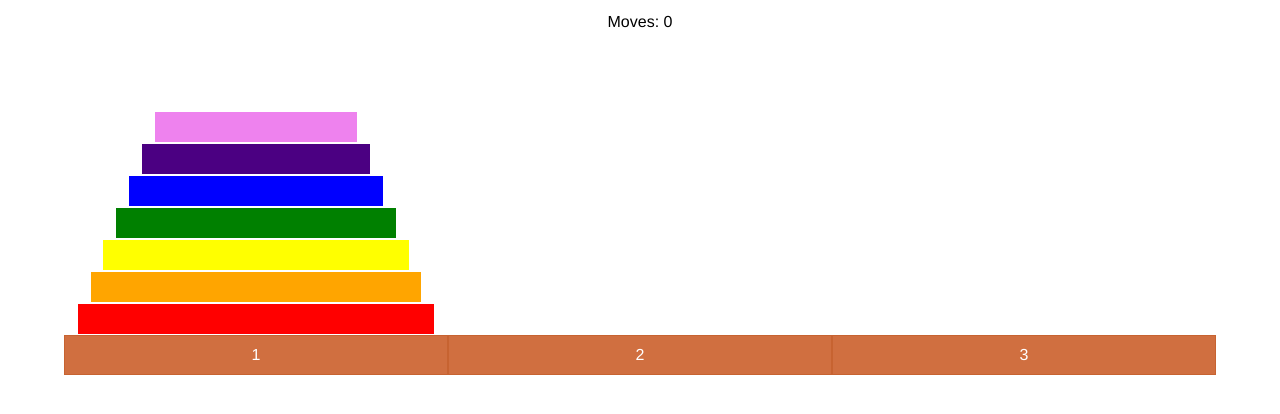
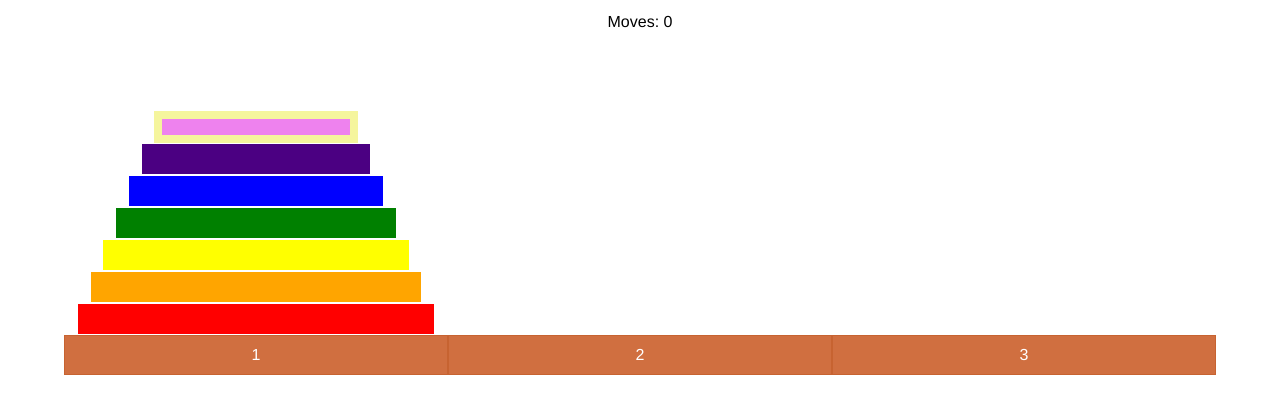
Before and after one commit to ThwCorbin/tower, a plain HTML site: page index.html in a window 1280 px wide. Both pictures are taken after a click on the element 255 px from the left and 183 px from the top of the page. Shown: the part 56-470 px from the top of the page. Drawn offline with Linux system fonts and the light colour scheme.

Commit message:
Make selectTurtle() work

```diff
--- a/script.js
+++ b/script.js
@@ -1,6 +1,7 @@
 console.log("hiya");
 
 // * Variables ********************
+let game;
 let turtlesArr = [];
 let basesArr = [];
 let sizeTurtle = 14; // turtlesArr[n].size: 16, 18, 20, 22, 24, 26, 28
@@ -28,6 +29,7 @@ class Turtle {
 		this.gridColumn = 1;
 		this.gridRow = rowInitial++;
 		this.hasBeenSelected = false;
+		this.topTurtle = this.size === 16 ? true : false;
 	}
 }
 
@@ -40,8 +42,30 @@ class Base {
 
 // * Functions ********************
 
+// let moveTurtle = (g)
+
 let selectTurtle = (turtle) => {
-	console.log(turtle.classList[1]);
+	let idx = turtle.classList[1].slice(7); // turtle-n length = 7
+
+	// * if this turtle has already been selected
+	if (turtlesArr[idx].hasBeenSelected === true) {
+		// todo: unselect turtle
+		console.log("Turtle already selected");
+		// * if this turtle is not a top turtle
+	} else if (!turtlesArr[idx].topTurtle) {
+		// * ignore clicks on a turtle that is not on top of a stack
+		return;
+		// * if there is already another turtle selected
+	} else if (game.turtleInPlay) {
+		// todo: ignore or let player know that fact
+		console.log("Another turtle has already been selected");
+	} else {
+		// * highlight turtle border
+		console.log(turtle);
+		turtle.style.border = ".5em solid var(--highlight)";
+		turtlesArr[idx].hasBeenSelected = true;
+		game.turtleInPlay = turtlesArr[idx];
+	}
 };
 
 // * Update DOM with turtles
@@ -56,7 +80,7 @@ let setUpBoard = () => {
 // * Create instances of Game, Turtle, and Base
 // * Push turtle and base instances into arrays
 let createClasses = (numTurtles) => {
-	let game = new Game();
+	game = new Game();
 
 	for (let i = 0; i < numTurtles; i++) {
 		let turtle = new Turtle();
--- a/style.css
+++ b/style.css
@@ -11,6 +11,7 @@
 	--blue: blue;
 	--indigo: indigo;
 	--violet: violet;
+	--highlight: #f5f59d;
 }
 
 /** Fonts ###############  */
```
